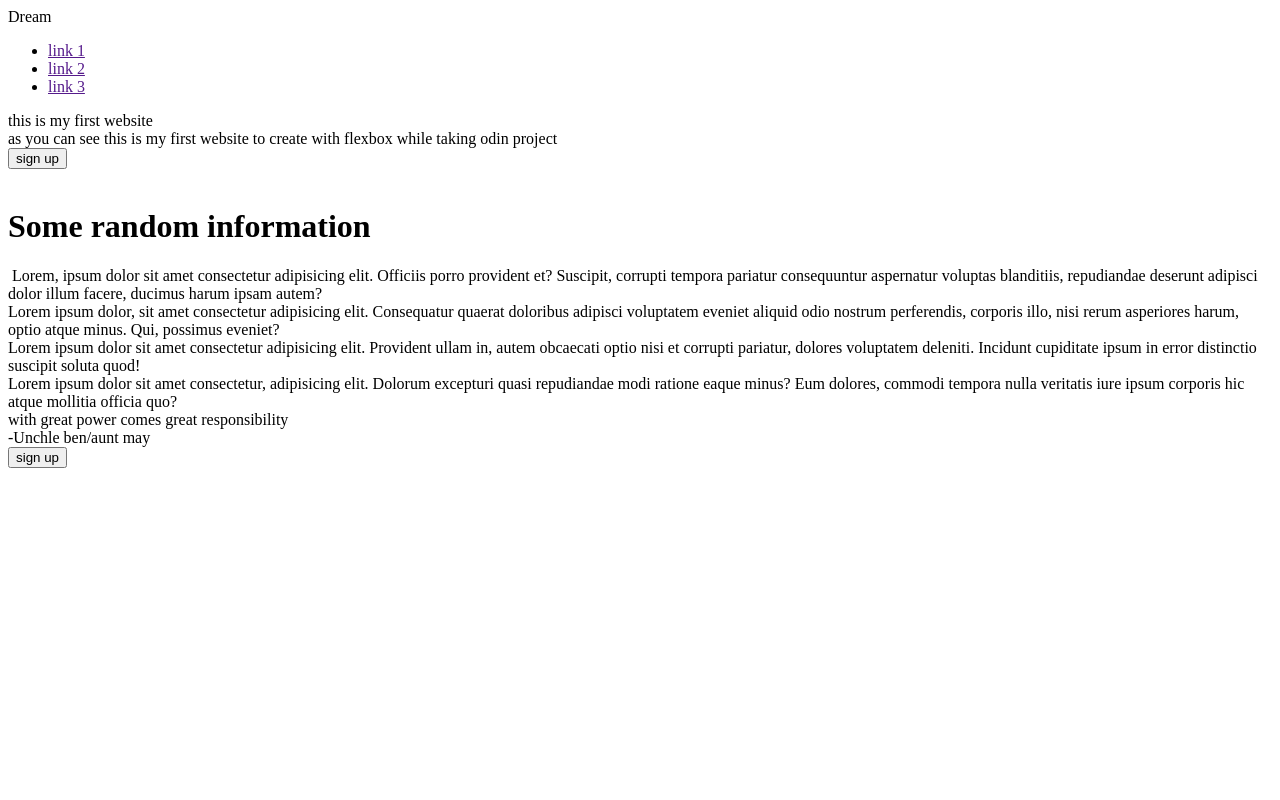
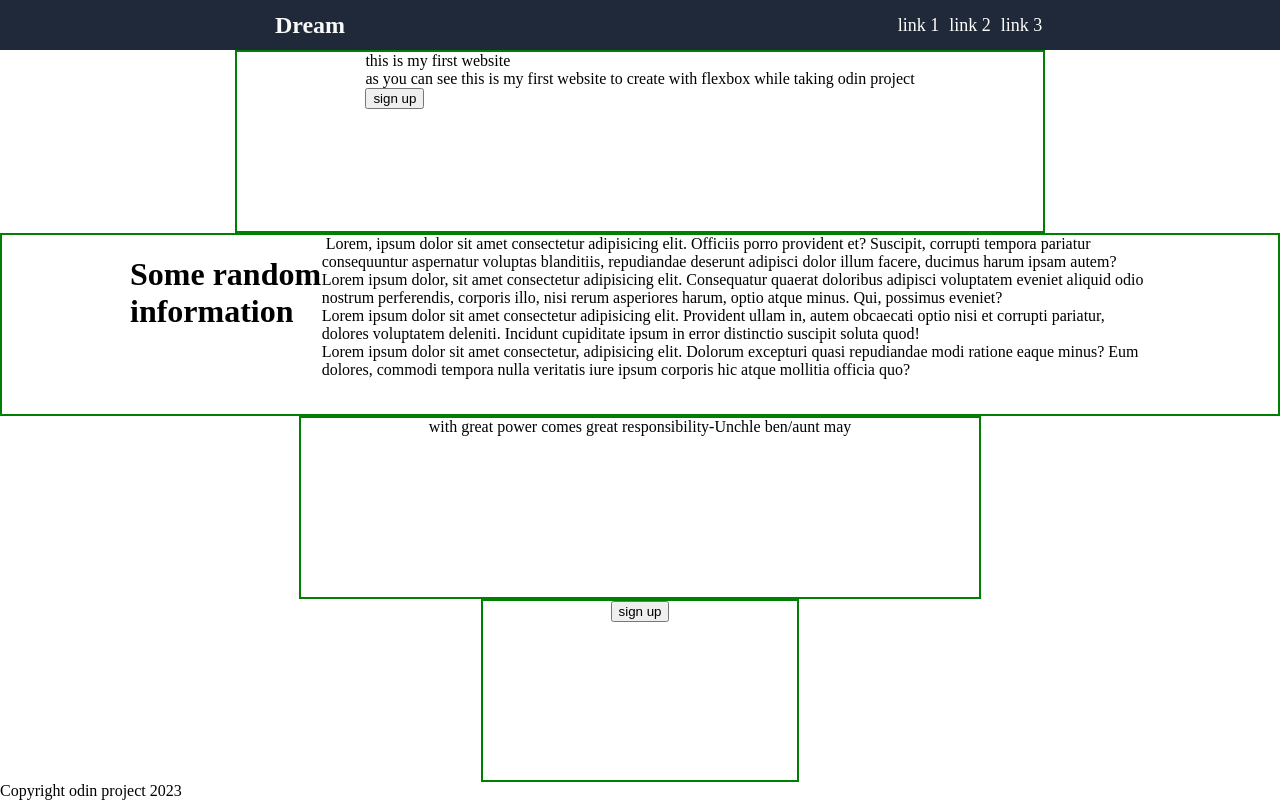
Before and after one commit to nightstalker5699/odin-landing, a plain HTML site: page index.html in a window 1280 px wide. Drawn offline with Linux system fonts and the light colour scheme.

Commit message:
did the layout and finished the header

```diff
--- a/index.html
+++ b/index.html
@@ -4,6 +4,7 @@
     <meta charset="UTF-8">
     <meta name="viewport" content="width=device-width, initial-scale=1.0">
     <title>Document</title>
+    <link rel="stylesheet" href="style.css">
 </head>
 <body>
     <header>
@@ -41,6 +42,6 @@
             <button>sign up</button>
         </div></div>
     </div>
-    <footer></footer>
+    <footer>Copyright odin project 2023</footer>
 </body>
 </html>
--- a/style.css
+++ b/style.css
@@ -1,3 +1,47 @@
 body{
+    height: 100vh;
+    display:flex;
+    flex-direction: column;
     margin:0;
 }
+header {
+    display:flex;
+    justify-content: center;
+    background-color: #1F2939;
+    height: 50px;
+    align-items: center;
+
+}
+header div {
+    flex:1;
+    text-align: center;
+    font-size: 24px;
+    color:#F9FAF8;
+    font-weight:bold;
+}
+header ul {
+    flex:1;
+    justify-content: center;
+    list-style: none;
+    display: flex;
+    gap: 10px;;
+}
+header ul li a {
+    font-size: 18px;
+    color:#E5E7EB;
+    text-decoration: none;
+    color: white;
+}
+.content {
+    align-items: center;
+  justify-content: space-between;
+    flex:1;
+    display:flex;
+    flex-direction: column;
+}
+.first, .second, .third, .four {
+    padding:0 10%;
+    border:2px solid green;
+    flex:1;
+    display:flex;
+}
```
